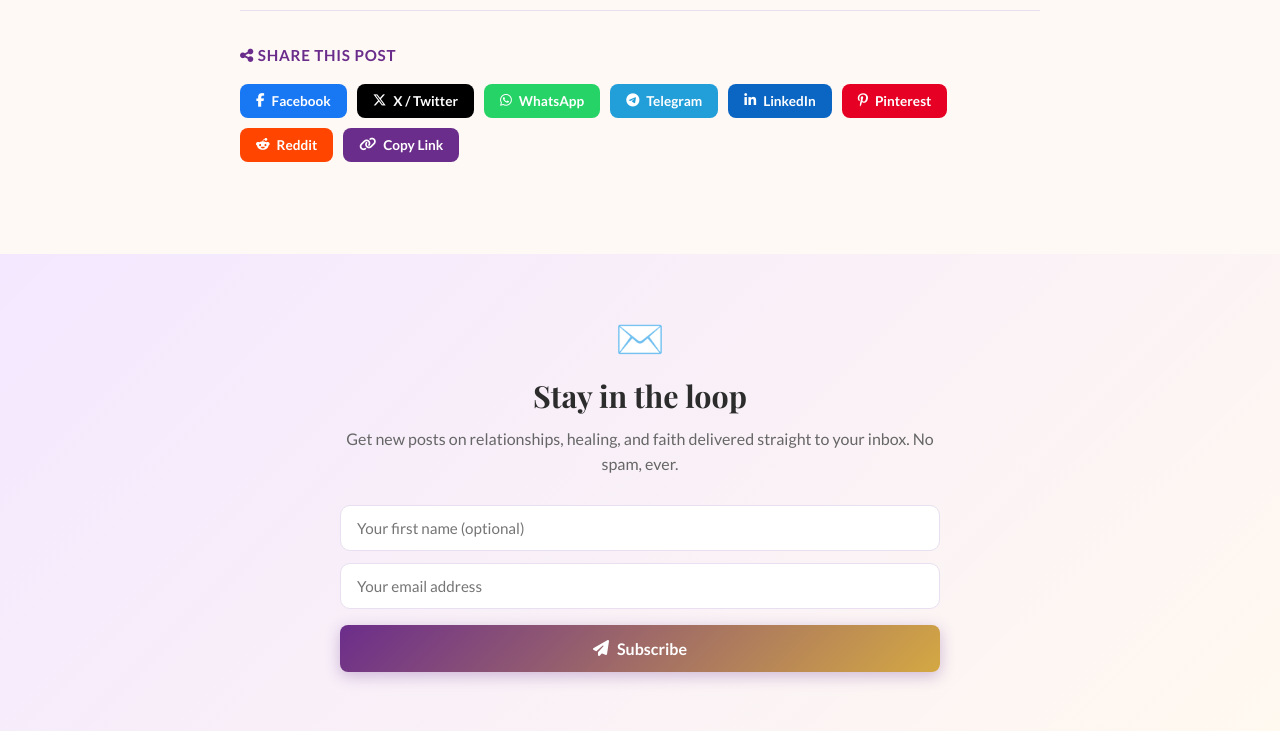
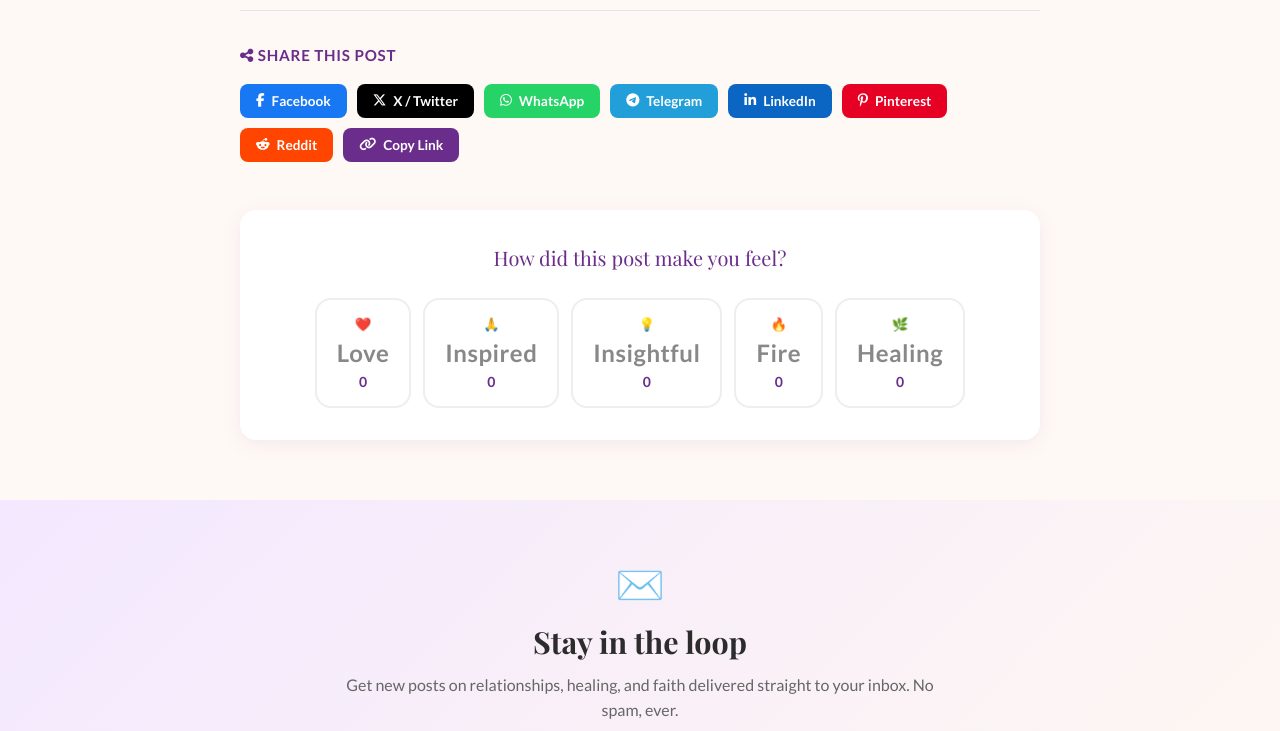
Before and after one commit to Eminence-Pyro/InnerPeace_Hub, a Flask app: template templates/post.html in a window 1280 px wide. Shown: the part 801-1532 px from the top of the page. Run offline with Flask 3, Linux system fonts and the light colour scheme; the template is opened without the code that fills it, so the values that code supplies are empty; some libraries are stand-ins or nearby versions.

Commit message:
Restore reactions block to post page

```diff
--- a/templates/post.html
+++ b/templates/post.html
@@ -93,6 +93,33 @@
           <span id="copy-label">Copy Link</span>
         </button>
 
+      </div>
+    </div>
+
+    <!-- Reactions -->
+    <div class="reactions">
+      <p class="reactions-title">How did this post make you feel?</p>
+      <div class="reaction-buttons">
+        <button class="reaction-btn" data-reaction="love">
+          ❤️ <span class="reaction-label">Love</span>
+          <span class="reaction-count">0</span>
+        </button>
+        <button class="reaction-btn" data-reaction="pray">
+          🙏 <span class="reaction-label">Inspired</span>
+          <span class="reaction-count">0</span>
+        </button>
+        <button class="reaction-btn" data-reaction="insightful">
+          💡 <span class="reaction-label">Insightful</span>
+          <span class="reaction-count">0</span>
+        </button>
+        <button class="reaction-btn" data-reaction="fire">
+          🔥 <span class="reaction-label">Fire</span>
+          <span class="reaction-count">0</span>
+        </button>
+        <button class="reaction-btn" data-reaction="heal">
+          🌿 <span class="reaction-label">Healing</span>
+          <span class="reaction-count">0</span>
+        </button>
       </div>
     </div>
 
```
